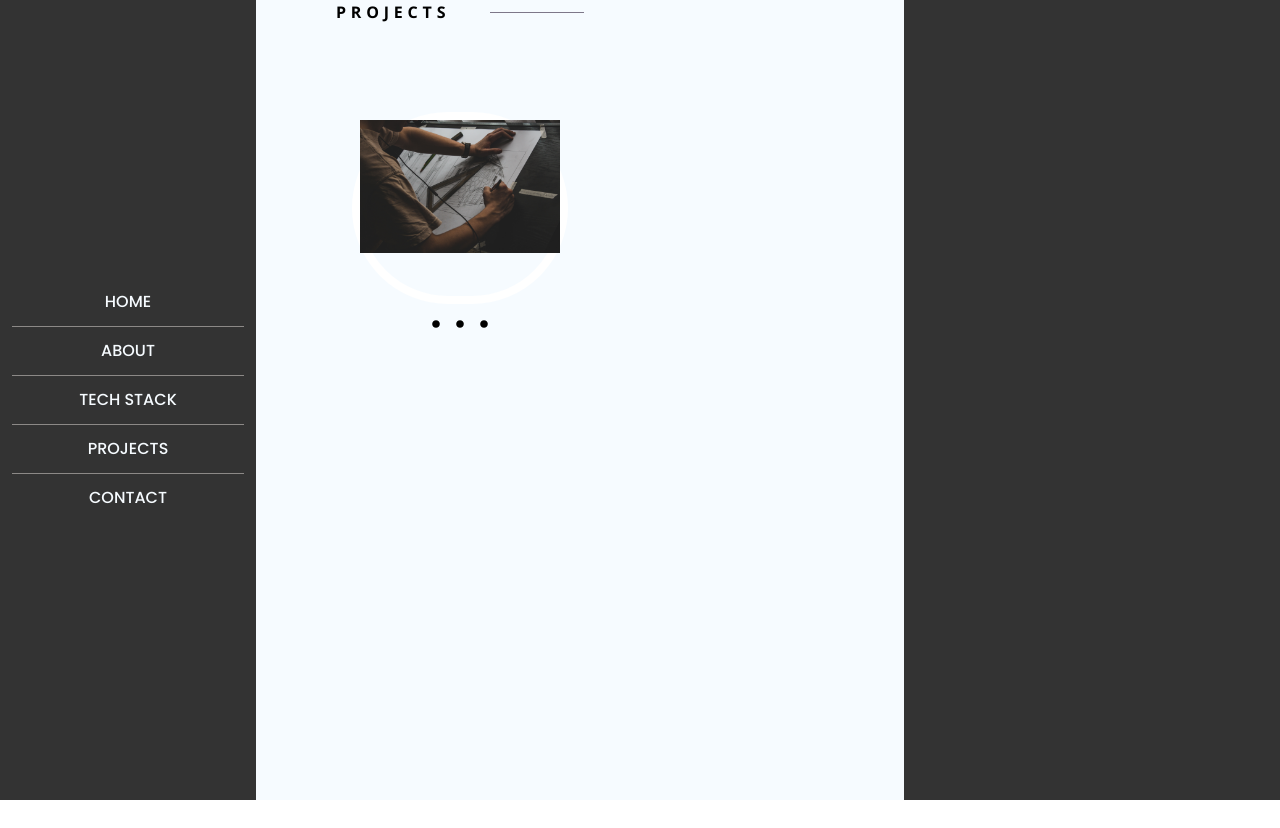
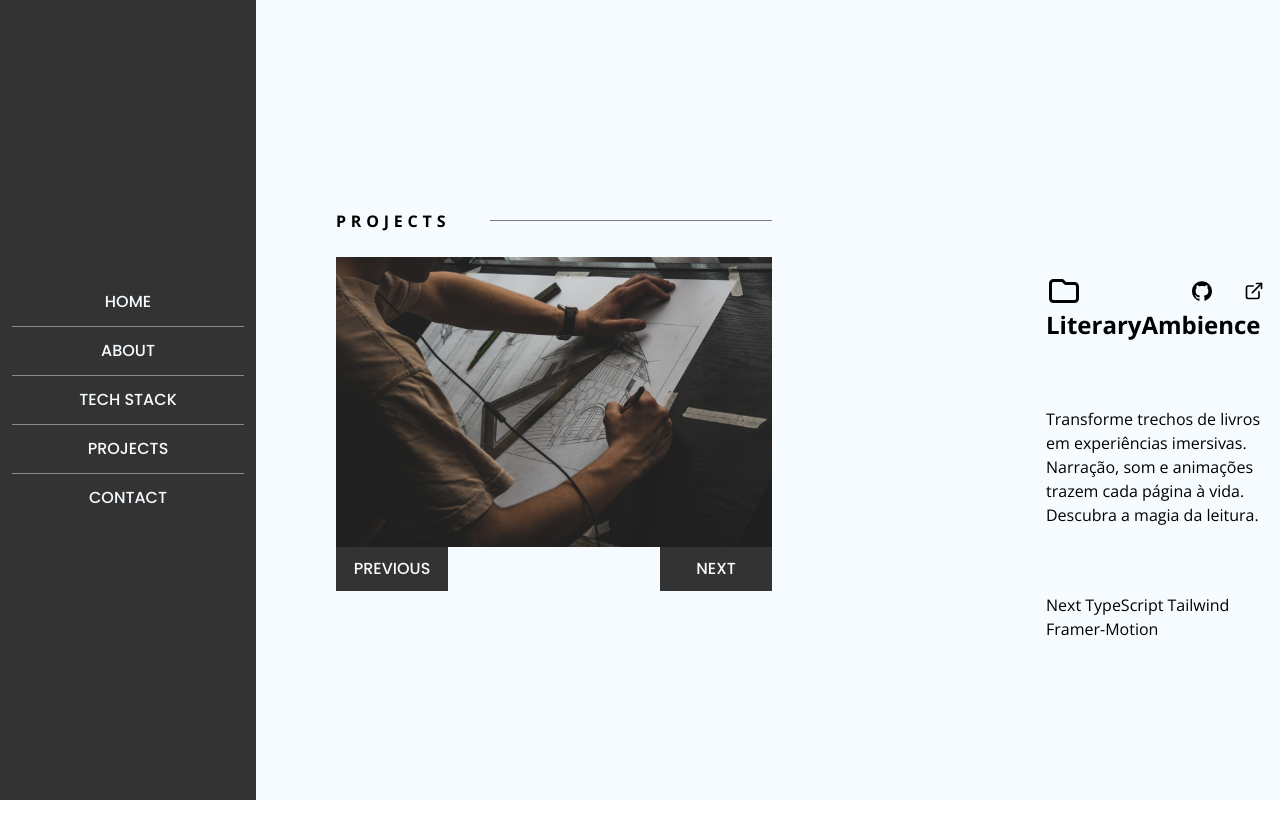
Before and after one commit to vitorschelb/portfolio, a Next.js app: page /projects in a window 1280 px wide. After the commit the page ends 800 px from the top, so only its background shows below. Built offline with nearby package versions, Linux system fonts and the light colour scheme.

Commit message:
fea: projectcard, project type, projectcard inside carousel

```diff
--- a/app/components/Carousel.tsx
+++ /dev/null
@@ -1,66 +0,0 @@
-
-"use client"
-
-import Image from "next/image";
-
-import one from "../../public/one.jpg";
-import two from "../../public/two.jpg";
-import three from "../../public/three.jpg";
-
-import { useState } from 'react';
-import { BsChevronCompactLeft, BsChevronCompactRight } from 'react-icons/bs';
-import { RxDotFilled } from 'react-icons/rx';
-import Link from "next/link";
-
-function App() {
-  const slides = [one, two, three]
-
-  const [currentIndex, setCurrentIndex] = useState(0);
-
-  const prevSlide = () => {
-    const isFirstSlide = currentIndex === 0;
-    const newIndex = isFirstSlide ? slides.length - 1 : currentIndex - 1;
-    setCurrentIndex(newIndex);
-  };
-
-  const nextSlide = () => {
-    const isLastSlide = currentIndex === slides.length - 1;
-    const newIndex = isLastSlide ? 0 : currentIndex + 1;
-    setCurrentIndex(newIndex);
-  };
-
-  const goToSlide = (slideIndex: number) => {
-    setCurrentIndex(slideIndex);
-  };
-
-  return (
-    <div className='max-w-[1400px] h-[780px] w-full m-auto py-16 px-4 relative group'>
-        <div className="relative rounded-full min-h-[12rem] min-w-[12rem] border-white border-8 mx-auto">
-            <Link href="/">
-                <Image src={slides[currentIndex]} alt="one" width={200} height={200}/>
-            </Link>
-        </div>
-      {/* Left Arrow */}
-      <div className='hidden group-hover:block absolute top-[50%] -translate-x-0 translate-y-[-50%] left-5 text-2xl rounded-full p-2 bg-black/20 text-white cursor-pointer'>
-        <BsChevronCompactLeft onClick={prevSlide} size={30} />
-      </div>
-      {/* Right Arrow */}
-      <div className='hidden group-hover:block absolute top-[50%] -translate-x-0 translate-y-[-50%] right-5 text-2xl rounded-full p-2 bg-black/20 text-white cursor-pointer'>
-        <BsChevronCompactRight onClick={nextSlide} size={30} />
-      </div>
-      <div className='flex top-4 justify-center py-2'>
-        {slides.map((_, slideIndex) => (
-          <div
-            key={slideIndex}
-            onClick={() => goToSlide(slideIndex)}
-            className='text-2xl cursor-pointer'
-          >
-            <RxDotFilled />
-          </div>
-        ))}
-      </div>
-    </div>
-  );
-}
-
-export default App;
--- /dev/null
+++ b/app/components/ProjectCard.tsx
@@ -0,0 +1,39 @@
+import { HiOutlineFolder } from "react-icons/hi";
+import { SiGithub } from "react-icons/si";
+import { FiExternalLink } from "react-icons/fi";
+import { ProjectProp } from "../shared/types";
+import Link from "next/link";
+
+export default function ProjectCard({ project }: ProjectProp) {
+  return (
+    <div
+      className="flex
+      flex-col
+      justify-between
+      bg-bcg2
+      rounded-lg
+      h-[400px]
+      w-full
+      md:w-[250px]
+      p-4
+      md:absolute
+      md:right-0"
+    >
+      <header className="flex flex-col">
+        <div className="flex justify-between items-center">
+          <HiOutlineFolder className="text-4xl" />
+          <div className="flex gap-4 text-xl">
+            <Link href="/" />
+            <SiGithub />
+
+            <Link href="/" />
+            <FiExternalLink />
+          </div>
+        </div>
+        <h2 className="font-bold text-2xl">{project.title}</h2>
+      </header>
+      <p>{project.description}</p>
+      <p className="">{project.technologies}</p>
+    </div>
+  );
+}
--- a/app/components/Projects.tsx
+++ b/app/components/Projects.tsx
@@ -1,8 +1,15 @@
 "use client";
-import { AiFillCaretRight } from "react-icons/ai";
-import Carousel from "./Carousel";
+import ProjectsCarousel from "./ProjectsCarousel";
+import projectsData from "../shared/projectsData";
 
+//Tem como puxar o ID direto do Projects carousel?
+//        <div>
+// {projectsData.map((project: Project) => (
+//   <ProjectsCarousel key={project.id} project={project} />
+// ))}
+// </div>
 export default function Projects() {
+
   return (
     <section className="grid-cols-1 grid h-screen px-8 bg-clean-white md:pl-20 2xl:pl-36 md:grid-cols-2 md:gap-10">
       <div className="flex flex-col justify-center">
@@ -11,7 +18,9 @@ export default function Projects() {
           <span className="w-full border-gray-zero border-b" />
         </div>
 
-        <Carousel />
+        <div>
+            <ProjectsCarousel projects={projectsData} />
+        </div>
       </div>
     </section>
   );
--- /dev/null
+++ b/app/components/ProjectsCarousel.tsx
@@ -0,0 +1,73 @@
+"use client";
+
+import Image from "next/image";
+import ProjectCard from "./ProjectCard";
+import { useState } from "react";
+import projectsData from "../shared/projectsData";
+import { ProjectCarouselProps } from "../shared/types";
+
+
+export default function ProjectsCarousel({ projects }: ProjectCarouselProps)  {
+  const slides = projectsData.map((project) => project.image);
+
+  const [currentIndex, setCurrentIndex] = useState(0);
+
+  const prevSlide = () => {
+    const isFirstSlide = currentIndex === 0;
+    const newIndex = isFirstSlide ? slides.length - 1 : currentIndex - 1;
+    setCurrentIndex(newIndex);
+  };
+
+  const nextSlide = () => {
+    const isLastSlide = currentIndex === slides.length - 1;
+    const newIndex = isLastSlide ? 0 : currentIndex + 1;
+    setCurrentIndex(newIndex);
+  };
+
+  const goToSlide = (slideIndex: number) => {
+    setCurrentIndex(slideIndex);
+  };
+  //No lugar dos botoes de passar com group hover, adicionar o cartão de cada projeto. RELATIVE GROUP NA MAIN DIV QUE TIREI
+  //Tranferir os botões do interior para baixo como previous e next
+  //    src={slides[currentIndex]}
+  return (
+    <div className="flex flex-col w-100 h-100">
+      <div className="flex">
+      <Image
+            src={slides[currentIndex]}
+            alt="one"
+            width={800}
+            height={400}
+          />
+        <ProjectCard project={projectsData[currentIndex]} />
+      </div>
+
+      <div className="flex justify-between">
+        <button
+          className="p-2 w-28 bg-gray-three text-clean-white font-poppins font-medium border-gray-three border-2 cursor-pointer hover:underline hover:bg-clean-white hover:text-gray-three ease-in-out duration-500 "
+          onClick={prevSlide}
+        >
+          PREVIOUS
+        </button>
+        <button
+          className="p-2 w-28 bg-gray-three text-clean-white font-poppins font-medium border-gray-three border-2 cursor-pointer hover:underline hover:bg-clean-white hover:text-gray-three ease-in-out duration-500 "
+          onClick={nextSlide}
+        >
+          NEXT
+        </button>
+      </div>
+    </div>
+  );
+}
+
+//      <div className="flex top-4 justify-center py-2">
+// {slides.map((_, slideIndex) => (
+//   <div
+//     key={slideIndex}
+//     onClick={() => goToSlide(slideIndex)}
+//     className="text-2xl cursor-pointer"
+//   >
+//     <RxDotFilled />
+//   </div>
+// ))}
+// </div>
--- /dev/null
+++ b/app/shared/projectsData.ts
@@ -0,0 +1,27 @@
+import { Project } from "./types";
+import one from "../../public/one.jpg";
+import three from "../../public/three.jpg";
+
+const projectsData: Project[] = [
+  {
+    id: "literary-ambience",
+    image: one,
+    repoURL: "https://github.com/nicolasbrandao/fake-store",
+    deployURL: "/",
+    title: "LiteraryAmbience",
+    description:
+      "Transforme trechos de livros em experiências imersivas. Narração, som e animações trazem cada página à vida. Descubra a magia da leitura.",
+    technologies: "Next TypeScript Tailwind Framer-Motion",
+  },
+  {
+    id: "tour-companion",
+    image: three,
+    repoURL: "https://github.com/nicolasbrandao/fake-store",
+    deployURL: "/",
+    title: "TourCompanion",
+    description:
+      "Descubra passeios personalizados, guias avaliados e preços transparentes em uma plataforma intuitiva. Explore o mundo com confiança ao lado dos melhores guias locais.",
+    technologies: "Next Prisma TypeScript Tailwind",
+  },
+];
+export default projectsData;
```
Also changed, not shown: app/shared/types.d.ts (added, +17 -0 lines), public/two.jpg (deleted).
